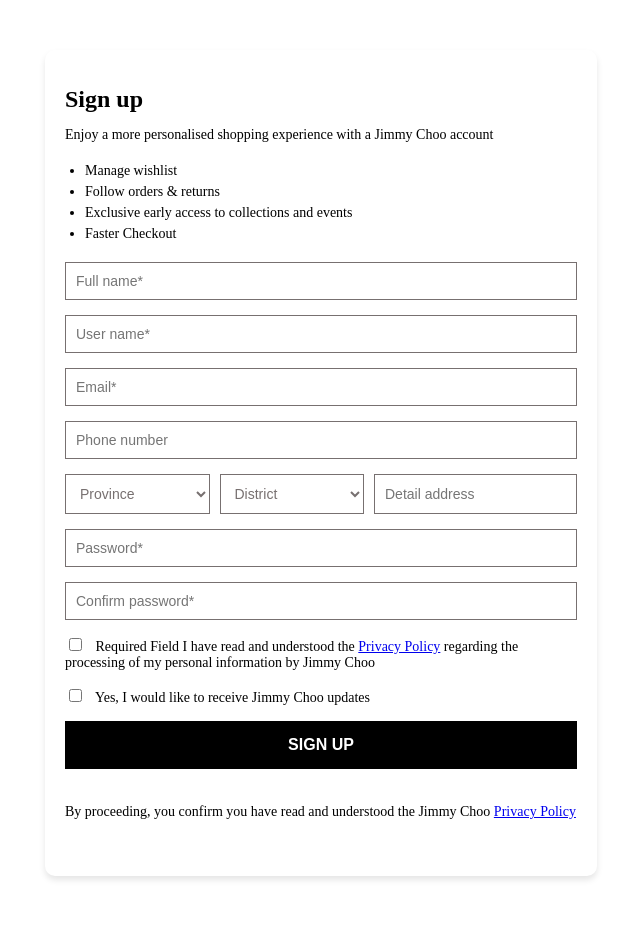
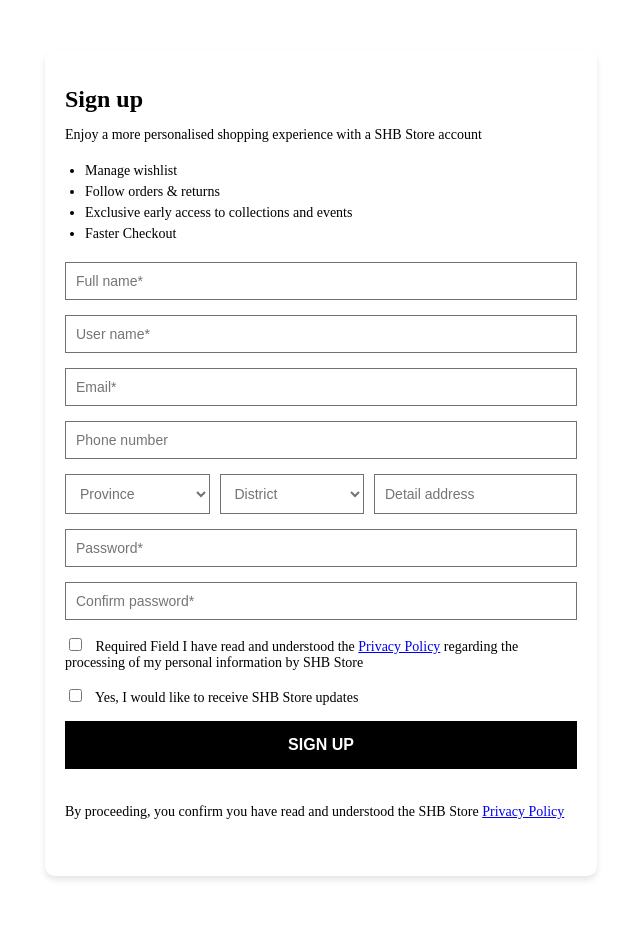
Before and after one commit to kyBa-Le/SHB, a PHP site: page /views/signUp.php in a window 1280 px wide. Shown: the whole page, without its empty margins (319-959 px from the left). Run offline with PHP 8.4, Linux system fonts and the light colour scheme.

Commit message:
4 | change text in sign up form - kimhien

```diff
--- a/public/js/signUp.js
+++ b/public/js/signUp.js
@@ -2,7 +2,7 @@
 form.addEventListener('submit', function (event) {
     const passwordInput = document.getElementById('password');
     const confirmInput = document.getElementById('confirm_password');
-    if (confirmInput.value != passwordInput.value) {
+    if (confirmInput.value !== passwordInput.value) {
         event.preventDefault();
         confirmInput.setCustomValidity('Confirm password does not match');
         confirmInput.reportValidity();
--- a/public/views/signUp.php
+++ b/public/views/signUp.php
@@ -1,7 +1,7 @@
 <link rel="stylesheet" href="css/signUp.css">
 <div class="signup">
     <h1>Sign up</h1>
-    <p>Enjoy a more personalised shopping experience with a Jimmy Choo account</p>
+    <p>Enjoy a more personalised shopping experience with a SHB Store account</p>
     <ul>
         <li>Manage wishlist</li>
         <li>Follow orders & returns</li>
@@ -40,18 +40,18 @@
         <div class="form-group checkbox-group">
             <label>
                 <input type="checkbox" name="privacy_policy" required>
-                Required Field I have read and understood the <a href="#">Privacy Policy</a> regarding the processing of my personal information by Jimmy Choo
+                Required Field I have read and understood the <a href="#">Privacy Policy</a> regarding the processing of my personal information by SHB Store
             </label>
         </div>
         <div class="form-group checkbox-group">
             <label>
                 <input type="checkbox" name="newsletter">
-                Yes, I would like to receive Jimmy Choo updates
+                Yes, I would like to receive SHB Store updates
             </label>
         </div>
         <button type="submit" class="signup-button" id="sign-up-button">SIGN UP</button>
         <p class="footer-note">
-            By proceeding, you confirm you have read and understood the Jimmy Choo <a href="#">Privacy Policy</a>
+            By proceeding, you confirm you have read and understood the SHB Store <a href="#">Privacy Policy</a>
         </p>
     </form>
 </div>
```
